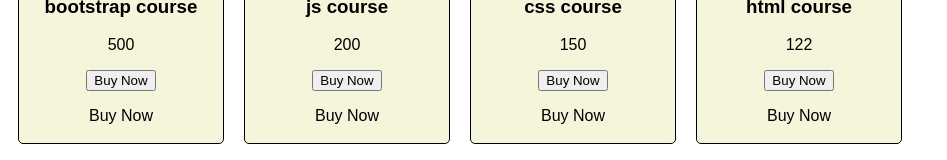
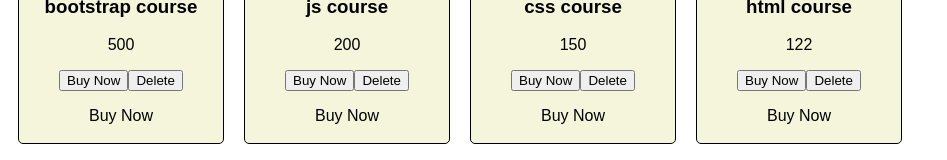
Before and after one commit to raguraman6066/react-refresh-codeio, a React (Vite) app: page / in a window 1280 px wide. Shown: the part 248-408 px from the top of the page, without its empty margins (0-947 px from the left). Built offline with nearby package versions, Linux system fonts and the light colour scheme.

Commit message:
added useeffect

```diff
--- a/src/Course.jsx
+++ b/src/Course.jsx
@@ -1,4 +1,4 @@
-import React, { useState } from "react";
+import React, { useEffect, useState } from "react";
 export const Course = (props) => {
   let [purchased, setPurchased] = useState(false);
 
@@ -6,6 +6,10 @@ export const Course = (props) => {
     setPurchased(true);
     console.log(props.name, "purchased with discount", discount, event);
   }
+  useEffect(() => {
+    console.log("use effect called inside");
+    console.log(purchased);
+  }, []);
   return (
     <div className="card">
       <img src={props.image} alt="" />
@@ -19,6 +23,13 @@ export const Course = (props) => {
       >
         Buy Now
       </button>
+      <button
+        onClick={(event) => {
+          props.updateMethod(props.id);
+        }}
+      >
+        Delete
+      </button>
       <p>{purchased ? "Already purchased" : "Buy Now"}</p>
     </div>
   );
--- a/src/CourseList.jsx
+++ b/src/CourseList.jsx
@@ -1,8 +1,8 @@
-import React from "react";
+import React, { useEffect, useState } from "react";
 import HTML from "./assets/download.png";
 import { Course } from "./Course";
 export const CourseList = () => {
-  const courses = [
+  const [courses, updateCourse] = useState([
     { id: 1, name: "html course", price: 122, rating: 5, image: HTML },
     {
       id: 2,
@@ -14,21 +14,31 @@ export const CourseList = () => {
     },
     { id: 4, name: "bootstrap course", price: 500, rating: 4, image: HTML },
     { id: 3, name: "js course", price: 200, rating: 5, image: HTML },
-  ];
+  ]);
 
+  useEffect(() => {
+    console.log("use effect called");
+  }, []);
+
+  function deleteItem(id) {
+    let updatedList = courses.filter((e) => e.id != id);
+    updateCourse(updatedList);
+  }
   courses.sort((a, b) => {
     return b.price - a.price;
   });
 
   const vfmcourses = courses.filter((e) => e.price > 200);
 
-  const courseList = courses.map((e, index) => (
+  const courseList = courses.map((e) => (
     <Course
-      key={index}
+      key={e.id}
+      id={e.id}
       name={e.name}
       image={e.image}
       price={e.price}
       rating={e.rating}
+      updateMethod={deleteItem}
     />
   ));
 
```
